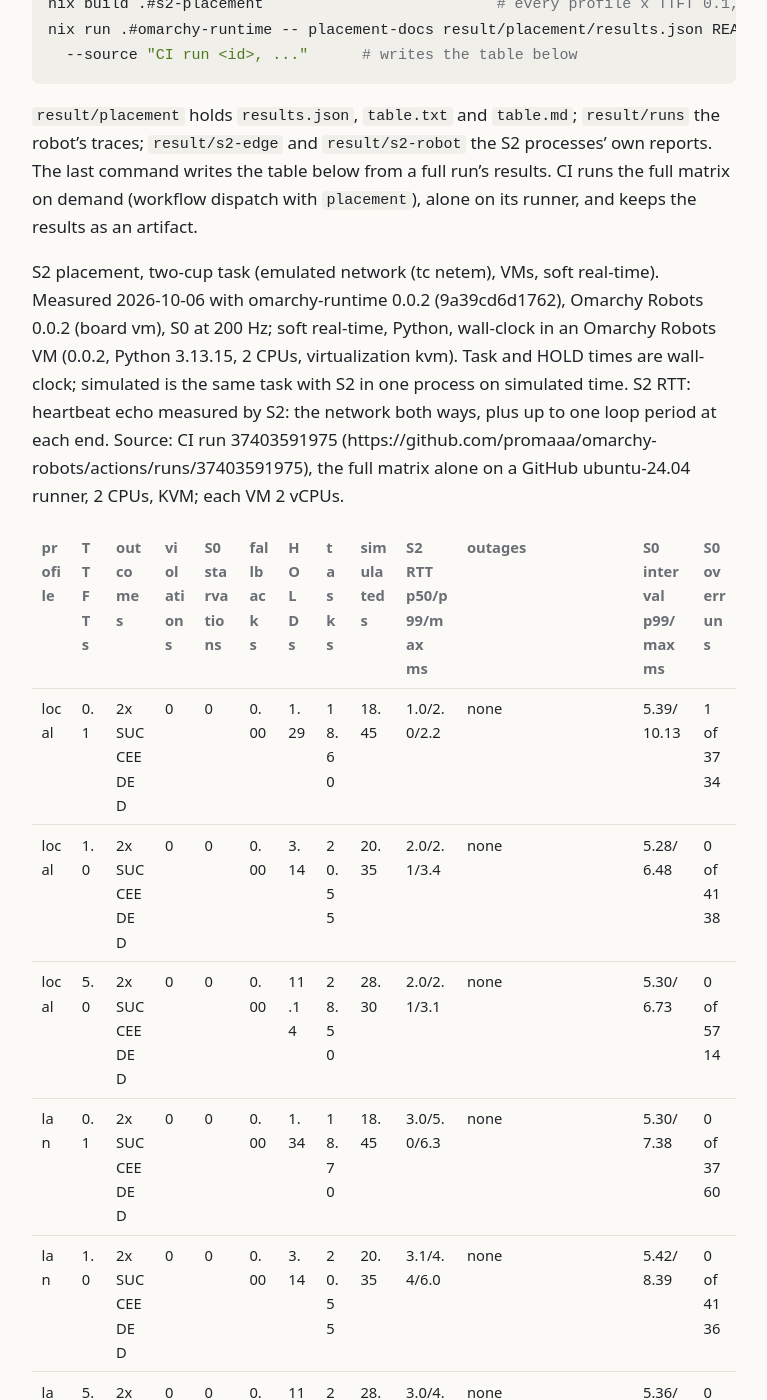
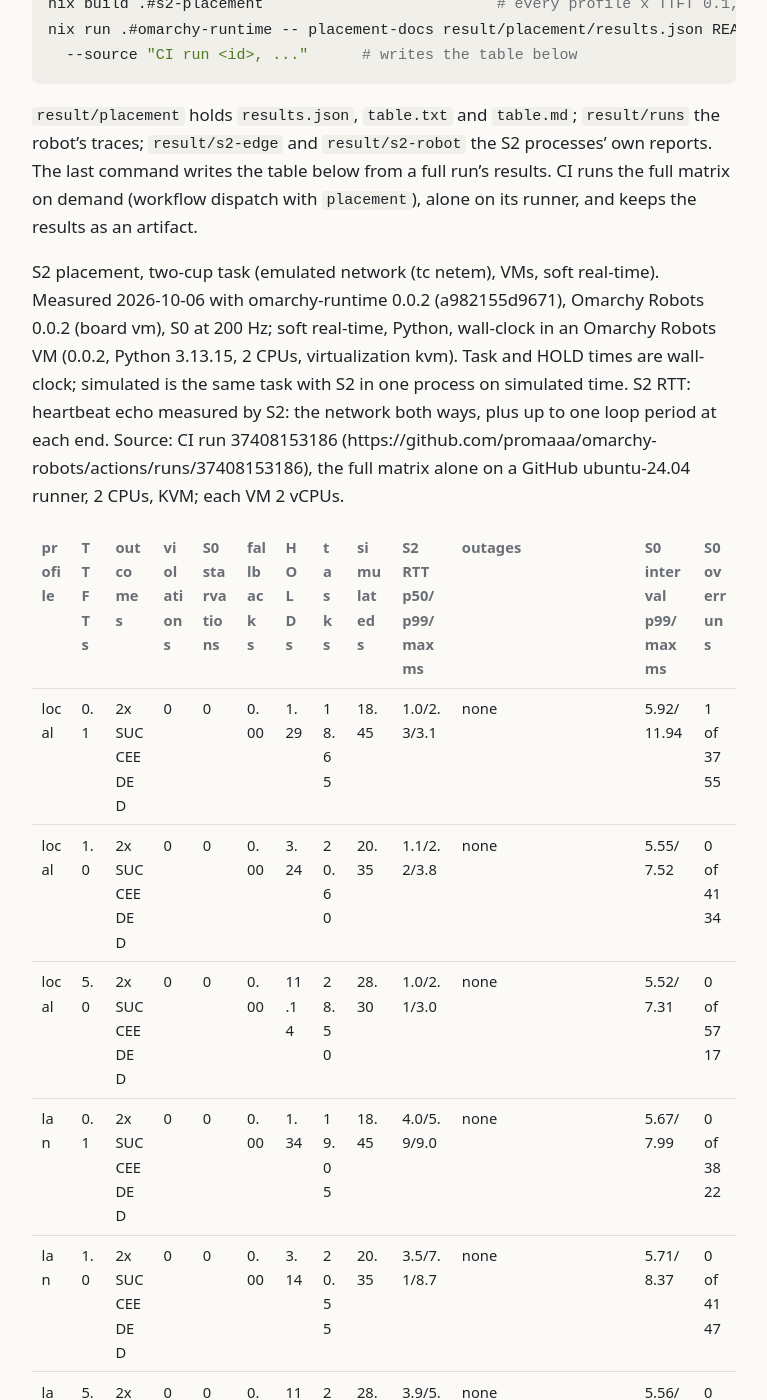
Before and after one commit to promaaa/omarchy-robots, a Jekyll site: the page built from manual/runtime.md, in a window 1280 px wide and 1400 px high, scrolled down 8413 px. Shown: the whole window, without its empty margins (256-1023 px from the left). Built offline with Jekyll 4.4.1, drawn with Linux system fonts in a browser that asks for light colours; some of the changed text lies outside the part shown.

Commit message:
docs: the S2 placement table of the release code, after the S1 fix
The README and manual tables are written by `omarchy-runtime placement-docs`
from CI run 37408153186: the full matrix on a982155 (the S1 fix), alone on
a GitHub ubuntu-24.04 runner, 2 CPUs, KVM, two VMs of 2 vCPUs. 18 of 18
cells within tolerance; 0 violations and 0 S0 starvations in every cell; S0
at 200 Hz overran at most once per cell, interval max 11.9 ms.

The README's reading follows this table: task time about 18.6, 20.6 and
28.5 s for TTFT 0.1, 1 and 5 s; local, lan, wifi and wan 0.15 to 0.85 s
over the simulated run, degraded 0.7 to 1.45 s with 4 to 12 short outages,
a 5 s outage recorded as 6.4 to 6.5 s and costing 1.0 to 1.15 s. The 200 Hz
figures now cover the three full runs (37403591975, 37405562068,
37408153186): at most two overruns per cell, interval p99 5.3 to 6.3 ms,
max 13.8 ms (README, CHANGELOG, world.toml).

Checks: 116 tests.

```diff
--- a/manual/runtime.md
+++ b/manual/runtime.md
@@ -155,28 +155,28 @@
 `result/placement` holds `results.json`, `table.txt` and `table.md`; `result/runs` the robot's traces; `result/s2-edge` and `result/s2-robot` the S2 processes' own reports. The last command writes the table below from a full run's results. CI runs the full matrix on demand (workflow dispatch with `placement`), alone on its runner, and keeps the results as an artifact.
 
 <!-- s2-placement:begin -->
-S2 placement, two-cup task (emulated network (tc netem), VMs, soft real-time). Measured 2026-10-06 with omarchy-runtime 0.0.2 (9a39cd6d1762), Omarchy Robots 0.0.2 (board vm), S0 at 200 Hz; soft real-time, Python, wall-clock in an Omarchy Robots VM (0.0.2, Python 3.13.15, 2 CPUs, virtualization kvm). Task and HOLD times are wall-clock; simulated is the same task with S2 in one process on simulated time. S2 RTT: heartbeat echo measured by S2: the network both ways, plus up to one loop period at each end. Source: CI run 37403591975 (https://github.com/promaaa/omarchy-robots/actions/runs/37403591975), the full matrix alone on a GitHub ubuntu-24.04 runner, 2 CPUs, KVM; each VM 2 vCPUs.
+S2 placement, two-cup task (emulated network (tc netem), VMs, soft real-time). Measured 2026-10-06 with omarchy-runtime 0.0.2 (a982155d9671), Omarchy Robots 0.0.2 (board vm), S0 at 200 Hz; soft real-time, Python, wall-clock in an Omarchy Robots VM (0.0.2, Python 3.13.15, 2 CPUs, virtualization kvm). Task and HOLD times are wall-clock; simulated is the same task with S2 in one process on simulated time. S2 RTT: heartbeat echo measured by S2: the network both ways, plus up to one loop period at each end. Source: CI run 37408153186 (https://github.com/promaaa/omarchy-robots/actions/runs/37408153186), the full matrix alone on a GitHub ubuntu-24.04 runner, 2 CPUs, KVM; each VM 2 vCPUs.
 
 | profile | TTFT s | outcomes | violations | S0 starvations | fallback s | HOLD s | task s | simulated s | S2 RTT p50/p99/max ms | outages | S0 interval p99/max ms | S0 overruns |
 |---|---|---|---|---|---|---|---|---|---|---|---|---|
-| local | 0.1 | 2x SUCCEEDED | 0 | 0 | 0.00 | 1.29 | 18.60 | 18.45 | 1.0/2.0/2.2 | none | 5.39/10.13 | 1 of 3734 |
-| local | 1.0 | 2x SUCCEEDED | 0 | 0 | 0.00 | 3.14 | 20.55 | 20.35 | 2.0/2.1/3.4 | none | 5.28/6.48 | 0 of 4138 |
-| local | 5.0 | 2x SUCCEEDED | 0 | 0 | 0.00 | 11.14 | 28.50 | 28.30 | 2.0/2.1/3.1 | none | 5.30/6.73 | 0 of 5714 |
-| lan | 0.1 | 2x SUCCEEDED | 0 | 0 | 0.00 | 1.34 | 18.70 | 18.45 | 3.0/5.0/6.3 | none | 5.30/7.38 | 0 of 3760 |
-| lan | 1.0 | 2x SUCCEEDED | 0 | 0 | 0.00 | 3.14 | 20.55 | 20.35 | 3.1/4.4/6.0 | none | 5.42/8.39 | 0 of 4136 |
-| lan | 5.0 | 2x SUCCEEDED | 0 | 0 | 0.00 | 11.04 | 28.40 | 28.30 | 3.0/4.3/4.9 | none | 5.36/6.85 | 0 of 5697 |
-| wifi | 0.1 | 2x SUCCEEDED | 0 | 0 | 0.00 | 1.39 | 18.70 | 18.45 | 22.0/33.5/144.0 | none | 5.30/6.42 | 0 of 3823 |
-| wifi | 1.0 | 2x SUCCEEDED | 0 | 0 | 0.00 | 2.99 | 20.35 | 20.35 | 23.0/46.0/146.0 | none | 5.40/6.89 | 0 of 4083 |
-| wifi | 5.0 | 2x SUCCEEDED | 0 | 0 | 0.00 | 11.14 | 28.50 | 28.30 | 22.0/67.6/154.0 | none | 5.32/6.41 | 0 of 5733 |
-| wan | 0.1 | 2x SUCCEEDED | 0 | 0 | 0.00 | 1.29 | 18.60 | 18.45 | 102.3/119.3/121.3 | none | 5.33/6.77 | 0 of 3760 |
-| wan | 1.0 | 2x SUCCEEDED | 0 | 0 | 0.00 | 3.24 | 20.60 | 20.35 | 102.2/119.1/122.0 | none | 5.44/9.75 | 1 of 4159 |
-| wan | 5.0 | 2x SUCCEEDED | 0 | 0 | 0.00 | 11.34 | 28.70 | 28.30 | 102.9/119.2/120.1 | none | 5.41/8.34 | 0 of 5774 |
-| degraded | 0.1 | 2x SUCCEEDED | 0 | 0 | 0.00 | 1.74 | 19.15 | 18.45 | 664.0/2087.1/2281.0 | short 1.1 s, short 1.2 s, short 0.7 s, short 0.7 s, short 0.7 s | 5.42/6.64 | 0 of 3955 |
-| degraded | 1.0 | 2x SUCCEEDED | 0 | 0 | 0.00 | 3.69 | 21.05 | 20.35 | 547.5/1235.8/1412.0 | short 0.7 s, short 0.7 s, short 0.6 s, short 0.7 s, short 0.6 s, short 0.7 s, short 0.7 s, short 0.7 s, short 0.7 s, short 0.6 s, short 0.9 s | 5.42/8.59 | 0 of 4508 |
-| degraded | 5.0 | 2x SUCCEEDED | 0 | 0 | 0.00 | 11.69 | 29.05 | 28.30 | 641.1/1310.6/1406.0 | short 0.6 s, short 0.6 s, short 0.8 s, short 0.8 s, short 0.6 s, short 0.7 s, short 0.7 s, short 0.6 s, short 0.6 s, short 0.5 s, short 0.6 s | 5.30/7.97 | 0 of 5923 |
-| outage | 0.1 | 2x SUCCEEDED | 0 | 0 | 0.00 | 2.39 | 19.75 | 18.45 | 3.0/6180.2/6377.1 | long 6.5 s | 5.36/13.77 | 1 of 3972 |
-| outage | 1.0 | 2x SUCCEEDED | 0 | 0 | 0.00 | 4.64 | 22.00 | 20.35 | 4.0/6382.0/6597.9 | long 6.4 s | 5.43/7.26 | 0 of 4418 |
-| outage | 5.0 | 2x SUCCEEDED | 0 | 0 | 0.00 | 11.25 | 28.65 | 28.30 | 3.0/6180.6/6464.2 | long 6.5 s | 5.29/9.77 | 1 of 5760 |
+| local | 0.1 | 2x SUCCEEDED | 0 | 0 | 0.00 | 1.29 | 18.65 | 18.45 | 1.0/2.3/3.1 | none | 5.92/11.94 | 1 of 3755 |
+| local | 1.0 | 2x SUCCEEDED | 0 | 0 | 0.00 | 3.24 | 20.60 | 20.35 | 1.1/2.2/3.8 | none | 5.55/7.52 | 0 of 4134 |
+| local | 5.0 | 2x SUCCEEDED | 0 | 0 | 0.00 | 11.14 | 28.50 | 28.30 | 1.0/2.1/3.0 | none | 5.52/7.31 | 0 of 5717 |
+| lan | 0.1 | 2x SUCCEEDED | 0 | 0 | 0.00 | 1.34 | 19.05 | 18.45 | 4.0/5.9/9.0 | none | 5.67/7.99 | 0 of 3822 |
+| lan | 1.0 | 2x SUCCEEDED | 0 | 0 | 0.00 | 3.14 | 20.55 | 20.35 | 3.5/7.1/8.7 | none | 5.71/8.37 | 0 of 4147 |
+| lan | 5.0 | 2x SUCCEEDED | 0 | 0 | 0.00 | 11.14 | 28.50 | 28.30 | 3.9/5.4/9.0 | none | 5.56/7.63 | 0 of 5715 |
+| wifi | 0.1 | 2x SUCCEEDED | 0 | 0 | 0.00 | 1.29 | 18.60 | 18.45 | 22.0/139.0/144.1 | none | 5.42/7.29 | 0 of 3732 |
+| wifi | 1.0 | 2x SUCCEEDED | 0 | 0 | 0.00 | 3.19 | 20.60 | 20.35 | 23.1/143.0/150.6 | none | 5.62/7.46 | 0 of 4138 |
+| wifi | 5.0 | 2x SUCCEEDED | 0 | 0 | 0.00 | 11.14 | 28.50 | 28.30 | 22.0/162.3/368.0 | none | 5.43/7.10 | 0 of 5712 |
+| wan | 0.1 | 2x SUCCEEDED | 0 | 0 | 0.00 | 1.30 | 18.60 | 18.45 | 102.0/119.0/120.0 | none | 5.48/8.53 | 0 of 3754 |
+| wan | 1.0 | 2x SUCCEEDED | 0 | 0 | 0.00 | 3.24 | 20.60 | 20.35 | 103.0/119.9/120.7 | none | 5.64/8.88 | 0 of 4158 |
+| wan | 5.0 | 2x SUCCEEDED | 0 | 0 | 0.00 | 11.24 | 29.15 | 28.30 | 103.3/119.1/121.0 | none | 5.52/9.22 | 0 of 5876 |
+| degraded | 0.1 | 2x SUCCEEDED | 0 | 0 | 0.00 | 2.54 | 19.90 | 18.45 | 483.5/1914.1/2116.0 | short 0.6 s, short 0.6 s, short 0.6 s, short 0.6 s, short 1.1 s | 5.62/6.68 | 0 of 4171 |
+| degraded | 1.0 | 2x SUCCEEDED | 0 | 0 | 0.00 | 3.79 | 21.15 | 20.35 | 456.4/1064.8/1278.0 | short 0.6 s, short 0.6 s, short 0.6 s, short 0.6 s | 5.77/7.73 | 0 of 4400 |
+| degraded | 5.0 | 2x SUCCEEDED | 0 | 0 | 0.00 | 11.59 | 29.00 | 28.30 | 707.1/1595.0/1771.0 | short 0.7 s, short 0.8 s, short 0.6 s, short 0.7 s, short 0.6 s, short 0.7 s, short 0.6 s, short 0.8 s, short 0.9 s, short 0.6 s, short 0.6 s, short 0.7 s | 5.68/8.17 | 0 of 5907 |
+| outage | 0.1 | 2x SUCCEEDED | 0 | 0 | 0.00 | 2.19 | 19.55 | 18.45 | 4.0/6392.1/6584.5 | long 6.5 s | 5.47/7.67 | 0 of 3934 |
+| outage | 1.0 | 2x SUCCEEDED | 0 | 0 | 0.00 | 3.89 | 21.50 | 20.35 | 4.0/6369.8/6579.9 | long 6.4 s | 5.61/7.92 | 0 of 4317 |
+| outage | 5.0 | 2x SUCCEEDED | 0 | 0 | 0.00 | 11.94 | 29.30 | 28.30 | 4.0/6417.6/6705.0 | long 6.5 s | 5.61/7.53 | 0 of 5876 |
 
 Tolerance: Wall-clock runs are not bit-identical. Every cell must give the simulated run's outcomes, claims, verdicts and ground truth exactly, no safety violation, and no S0 tick without a chunk, a fallback or HOLD; outages must be classified by the deadlines. Task time: local and lan within 15 % of the simulated run with the same time to first token when S0 kept its rate (overruns in under 1 % of its steps), within 30 % when it did not (a late loop delays every step, as on an emulated CPU); every profile at least 85 % of it.
 <!-- s2-placement:end -->
--- a/pkgs/omarchy-runtime/omarchy_runtime/config/world.toml
+++ b/pkgs/omarchy-runtime/omarchy_runtime/config/world.toml
@@ -42,7 +42,7 @@
 
 # On the wall clock (--clock wall), these replace the rates above. Python on a
 # general-purpose OS did not keep S0 at 1 kHz in a KVM VM (overruns in 6 to 20 %
-# of its steps); at 200 Hz it overran at most once per run (README). `link`, the
+# of its steps); at 200 Hz it overran at most twice per run (README). `link`, the
 # robot's end of the link to an S2 process, is polled at 1 kHz: an echo waits at
 # most 1 ms.
 [wall_rates_hz]
```
Also changed, not shown: CHANGELOG.md, README.md.
